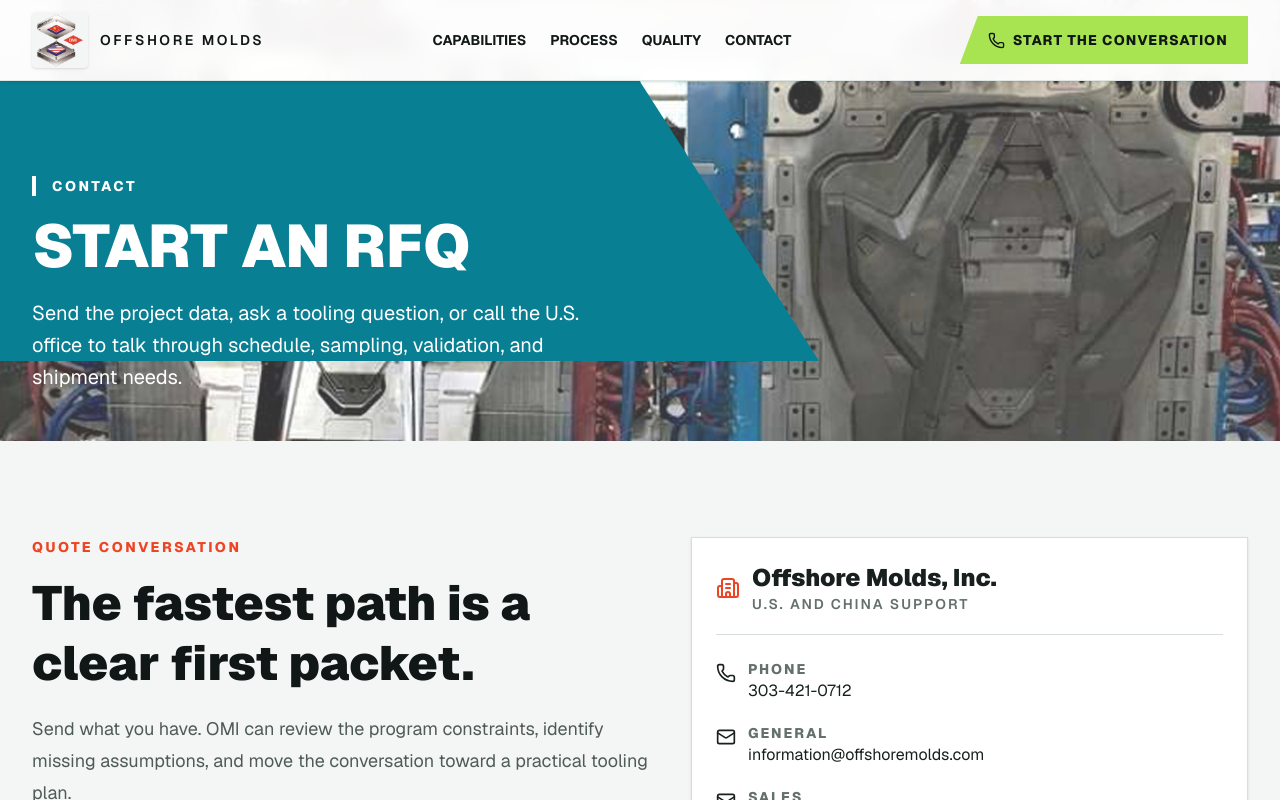
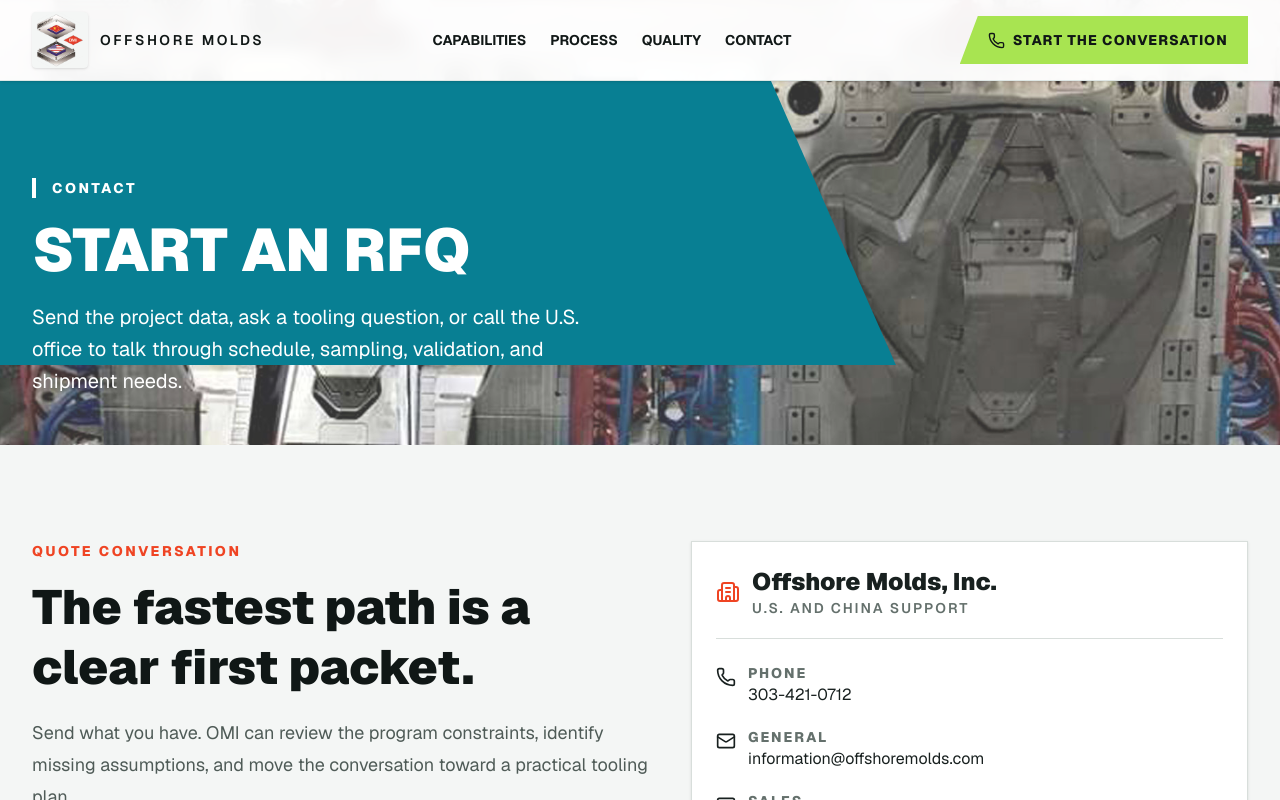
Before and after one commit to swaltersjrtest/offshoremolds, a Next.js app: page /contact in a window 1280 px wide. Shown: the top 800 px of the page. Built offline with nearby package versions, Linux system fonts and the light colour scheme.

Commit message:
Keep inner hero text inside teal panel

```diff
--- a/src/app/components/site-shell.tsx
+++ b/src/app/components/site-shell.tsx
@@ -108,13 +108,14 @@
         sizes="100vw"
       />
       <div className="absolute inset-0 bg-white/20" />
+      <div className="absolute inset-y-20 left-0 w-full bg-[#087f93] md:hidden" />
       <div
-        className="absolute inset-y-20 left-0 w-full bg-[#087f93] md:w-[64%]"
-        style={{ clipPath: "polygon(0 0, 78% 0, 100% 100%, 0 100%)" }}
+        className="absolute inset-y-20 left-0 hidden bg-[#087f93] md:block md:w-[90%] lg:w-[76%] xl:w-[70%]"
+        style={{ clipPath: "polygon(0 0, 86% 0, 100% 100%, 0 100%)" }}
       />
       <div className="relative z-10 mx-auto w-full max-w-7xl px-4 pb-10 pt-24 sm:px-6 lg:px-8 lg:pb-12">
-        <div className="max-w-2xl">
-          <p className="border-l-4 border-white pl-4 text-sm font-extrabold uppercase tracking-[0.18em] text-white">
+        <div className="max-w-xl">
+          <p className="inline-block border-l-4 border-white pl-4 text-sm font-extrabold uppercase tracking-[0.18em] text-white">
             {eyebrow}
           </p>
           <h1 className="mt-5 text-balance text-4xl font-black uppercase leading-[1.02] text-white sm:text-6xl">
```
